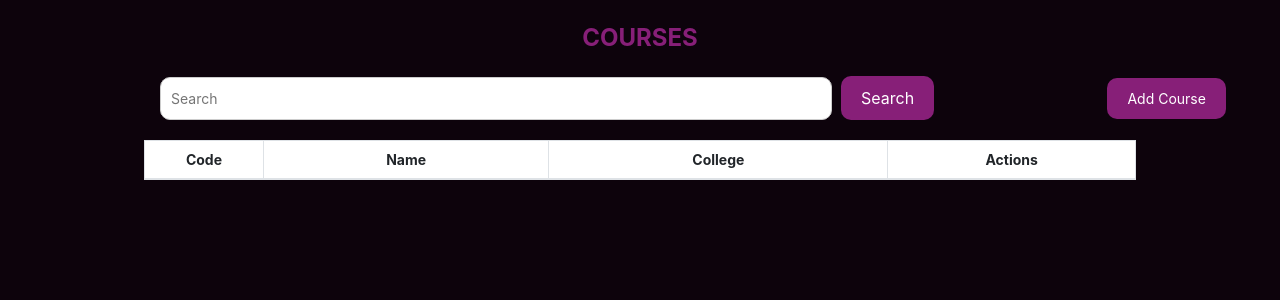
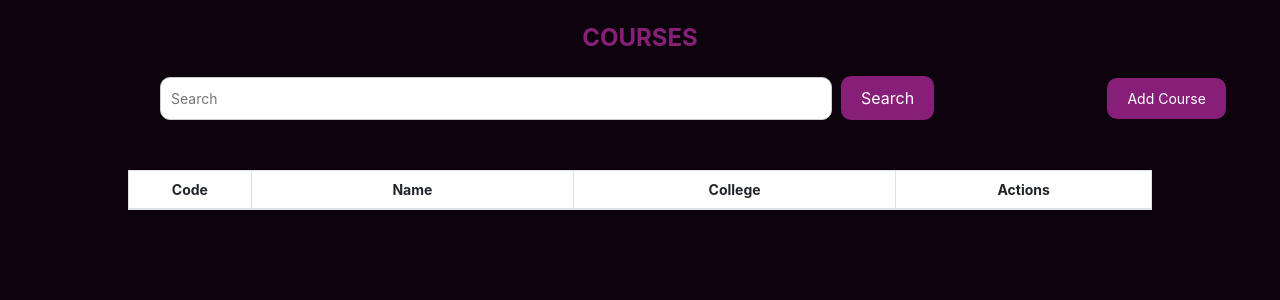
Before and after one commit to JELYCAMEA-ORIDA/SSISv3, a Flask app: page /courses/search in a window 1280 px wide. Shown: the part 56-356 px from the top of the page. Run offline with Flask 3, Linux system fonts and the light colour scheme; lists and menus that the app fills with data are empty; parts of the project's set-up code (start-up, migrations or seed data) failed here and were passed over; some libraries are stand-ins or nearby versions.

Commit message:
some changes

```diff
--- a/app/static/css/style.css
+++ b/app/static/css/style.css
@@ -79,16 +79,32 @@ body {
     background-color: #d675d6; /* Lighter blue on hover */
   }
 
-  .table-container {
-    padding: 20px;
-  }
+  .search-bar-container {
+    position: relative; /* Set the position to relative for the search bar container */
+}
 
-  .table {
-    font-size: 14px;
-    margin: 0 auto;
-    width: 80%;
-    background-color: white;
-  }
+.table-container {
+    max-height: 400px; /* Set a fixed maximum height for the table container */
+    overflow-y: auto; /* Add a vertical scrollbar when content overflows vertically */
+    position: relative; /* Set the position to relative for the table container */
+    top: 50px; /* Adjust the top position to create space for the search bar */
+    width: 80%; /* Maintain the same width as your original table */
+    margin: 0 auto; /* Center the table horizontally */
+}
+
+.table {
+    table-layout: fixed; /* Prevent the table from expanding horizontally */
+    font-size: 14px; /* Maintain the font size */
+    background-color: white; /* Maintain the background color */
+    width: 100%; /* Ensure the table takes up the full width of the container */
+}
+
+.table thead {
+    position: sticky;
+    top: 0; /* Keep the header at the top */
+    background-color: white; /* Maintain header background color */
+    z-index: 2; /* Ensure the header is on top of the scrollable area */
+}
 
   .table th,
   .table td {
--- a/app/templates/Updatestudent.html
+++ b/app/templates/Updatestudent.html
@@ -39,6 +39,7 @@
         <div class="form-group">
             <label for="gender">Gender</label>
             <input type="text" class="form-control" id="gender" name="gender" value="{{ student.gender }}" required>
+            </select>
         </div>
         <button type="submit" class="btn btn-primary">Update Student</button>
         <button class="btn btn-primary" onclick="location.href = '/courses';">Cancel</button>
--- a/app/templates/colleges.html
+++ b/app/templates/colleges.html
@@ -2,7 +2,7 @@
 {% block container1 %}
 
   <div class="text-center student">COLLEGES</div>
-  <form method="POST">
+  <form method="POST" action="/colleges/search">
     <input type="hidden" name="csrf_token" value="{{ csrf_token() }}">
   <div class="search-bar-container">
     <input class="search-bar" type="text" name="collegesearch" placeholder="Search">
--- a/app/templates/courses.html
+++ b/app/templates/courses.html
@@ -2,7 +2,7 @@
 {% block container1 %}
 
   <div class="text-center student">COURSES</div>
-  <form method="POST">
+  <form method="POST" action="/courses/search">
     <input type="hidden" name="csrf_token" value="{{ csrf_token() }}">
   <div class="search-bar-container">
     <input class="search-bar" type="text" name="coursesearch" placeholder="Search">
```
Also changed, not shown: app/templates/studentsform.html (+4 -7 lines).
